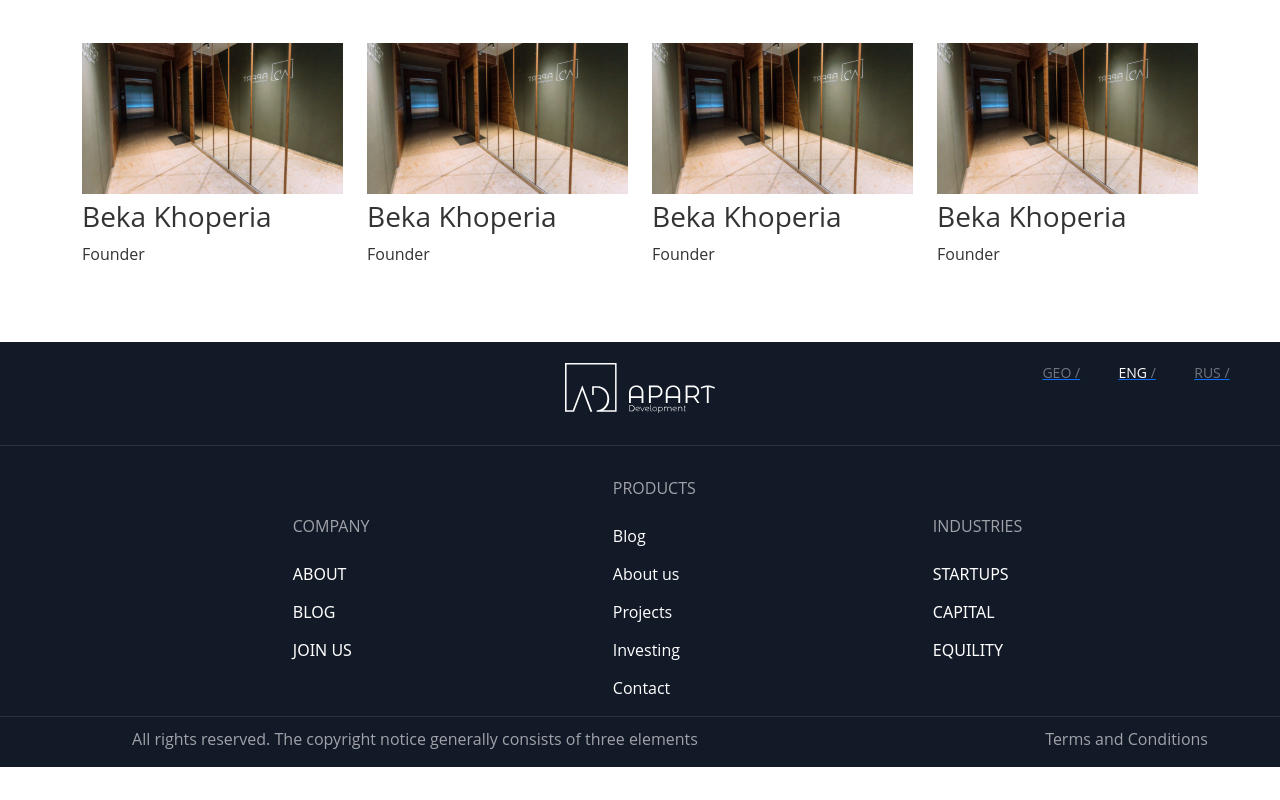
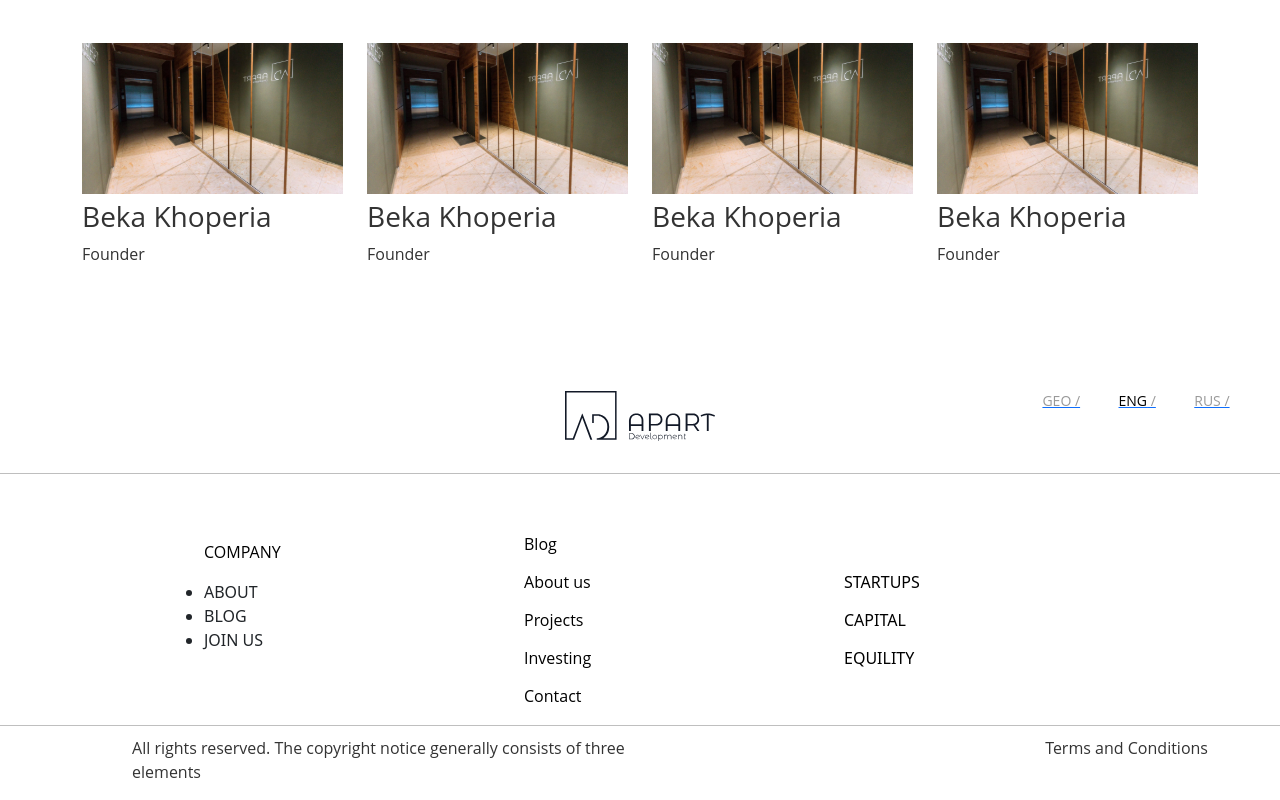
Before and after one commit to G-Apxo/Apart, a Next.js app: page /About in a window 1280 px wide. Shown: the part 1842-2642 px from the top of the page. Before the commit the page ends 2609 px from the top, so only its background shows below. Built offline with nearby package versions, Linux system fonts and the light colour scheme.

Commit message:
all updates for spandera to edit design updates

```diff
--- /dev/null
+++ b/src/components/Footer/Footer_white.js
@@ -0,0 +1,115 @@
+import React from 'react'
+import { Nav, Button,Row,Container,input,Col } from 'react-bootstrap'
+import Image from 'next/image'
+import Img from '../../../assets/logo.svg'
+import Link from "next/link";
+const path = [
+  { uid: 31, name: 'Blog', id: 2, path: 'Blog' },
+  { uid: 41, name: 'About us', id: 3, path: 'About' },
+  { uid: 51, name: 'Projects', id: 4, path: 'Projects' },
+  { uid: 51, name: 'Investing', id: 5, path: 'Investing' },
+  { uid: 61, name: 'Contact', id: 6, path: 'Contact' },
+];
+function Footer_white() {
+return (
+<div className='footer-outside-white'>
+   <Container fluid className='footer-container'>
+      <Row className='mt-5'>
+         <div className='col-lg-3'>
+         </div>
+         <div className='col-lg-6 footer-logo'>
+            <Image
+               src={Img}
+               alt="Logo"
+               />
+         </div>
+         <div className='col-lg-3'>
+            <ul className='languages'>
+               <li>
+                  <a href='#'>
+                     <p>GEO /</p>
+                  </a>
+               </li>
+               <li>
+                  <a href='#'>
+                     <p> <span className='active'>ENG</span> /</p>
+                  </a>
+               </li>
+               <li>
+                  <a href='#'>
+                     <p>RUS /</p>
+                  </a>
+               </li>
+            </ul>
+         </div>
+      </Row>
+      <Row className='footer-info footer-splitter'>
+         <div className='col-lg-3'>
+            <ul className='footer-info-ul-white-white'>
+               <p className='footer-info-title-white'>
+                  COMPANY
+               </p>
+               <li>
+                  ABOUT
+               </li>
+               <li>
+                  BLOG
+               </li>
+               <li>
+                  JOIN US
+               </li>
+            </ul>
+         </div>
+         <div className='col-lg-3'>
+            <nav>
+               <ul className='footer-info-ul-white'>
+                  <p className='footer-info-title'>
+                     PRODUCTS
+                  </p>
+                  {path.map((value) => {
+                  return (
+                  <li key={value.uid}>
+                     <Link href={value.path}>
+                     <a className="Nav__a"> {value.name} </a>
+                     </Link>
+                  </li>
+                  );
+                  })}
+               </ul>
+            </nav>
+         </div>
+         <div className='col-lg-3'>
+            <ul className='footer-info-ul-white'>
+               <p className='footer-info-title'>
+                  INDUSTRIES
+               </p>
+               <li>
+                  STARTUPS
+               </li>
+               <li>
+                  CAPITAL
+               </li>
+               <li>
+                  EQUILITY
+               </li>
+            </ul>
+         </div>
+      </Row>
+      <Row className='footer-splitter'>
+             <Col xs="6">
+             <p className='footer--terms__mod'>
+               All rights reserved. The copyright notice generally consists of three elements
+            </p>
+             </Col>
+
+             <Col xs="6" className='d-flex justify-content-end'>
+             <p className='footer--terms__terms__mod'>Terms and Conditions</p>
+             </Col>
+
+
+      </Row>
+   </Container>
+</div>
+)
+}
+export default Footer_white
--- a/src/components/Header/Header.js
+++ b/src/components/Header/Header.js
@@ -14,12 +14,13 @@ const path = [
   { uid: 51, name: 'Projects', id: 4, path: 'Projects' },
   { uid: 51, name: 'Investing', id: 5, path: 'Investing' },
   { uid: 61, name: 'Contact', id: 6, path: 'Contact' },
+  { uid: 61, name: 'SingleBlog', id: 6, path: 'SingleBlog' },
 ];
 function Header() {
   return (
     <div>
         <Head>
-        <title>Next and Bootstrap</title>
+        <title>Apart</title>
         <meta name="description" content="A demo about NextJS and Bootstrap 5" />
       </Head>
 
--- a/src/components/Layout/Layout.jsx
+++ b/src/components/Layout/Layout.jsx
@@ -1,5 +1,5 @@
 // import custom components
-import Footer from "../../components/Footer/footer";
+import Footer_white from "../../components/Footer/Footer_white";
 import Header from "../../components/Header/Header";
 export default function Layout({ children }) {
   // styles the main html tag
@@ -11,7 +11,7 @@ export default function Layout({ children }) {
         <section >{children}</section>
 
       </main>
-      <Footer />
+      <Footer_white />
     </>
   );
 }
--- a/src/components/Slider/slider.js
+++ b/src/components/Slider/slider.js
@@ -10,7 +10,7 @@ function slider() {
               <Carousel.Item>
                 <Row>
                   <Col className="col-7 justify-content-center d-flex">
-                  <Image src={Slide1} alt="banner immage" />
+                  <iframe className='iframe_height' src='https://my.spline.design/buildingsunsetcopy-732fc31677457e3f0a96ce5b13f234a9/' frameborder='0' width='100%' height='100%'></iframe>
                   </Col>
                   <Col className='col-5 d-flex align-items-center'>
                     <div className=''>
@@ -29,7 +29,7 @@ function slider() {
               <Carousel.Item>
               <Row>
                   <Col className="col-7 justify-content-center d-flex">
-                  <Image src={Slide1} alt="banner immage" />
+                  <iframe className='iframe_height' src='https://my.spline.design/buildingsunsetcopy-732fc31677457e3f0a96ce5b13f234a9/' frameborder='0' width='100%' height='100%'></iframe>
                   </Col>
                   <Col className='col-5 d-flex align-items-center'>
                     <div className=''>
@@ -48,7 +48,7 @@ function slider() {
               <Carousel.Item>
               <Row>
                   <Col className="col-7 justify-content-center d-flex">
-                  <Image src={Slide1} alt="banner immage" />
+                  <iframe className='iframe_height' src='https://my.spline.design/buildingsunsetcopy-732fc31677457e3f0a96ce5b13f234a9/' frameborder='0' width='100%' height='100%'></iframe>
                   </Col>
                   <Col className='col-5 d-flex align-items-center'>
                     <div className=''>
--- a/styles/globals.css
+++ b/styles/globals.css
@@ -9,7 +9,10 @@ body{
 }
 a:hover{text-decoration: none;}
 
+a{
+  text-align: none;
 
+}
 /* Globals type styling */
 
 h1,h2,h3,h4,h5,h6,p,label,.btn,a{
@@ -330,10 +333,10 @@ width: 100%;
   list-style: none;
 }
 .languages p {
-  color: rgba(255, 255, 255, 0.4);
+  color: rgba(0, 0, 0, 0.4);
 }
 .languages .active {
-  color: rgba(255, 255, 255, 1);
+  color: rgb(0, 0, 0);
 }
 .footer-info{
   display: flex;
@@ -357,6 +360,14 @@ width: 100%;
   color: #FFF;
   list-style: none;
   margin-bottom: 14px;
+}
+.footer-info-ul-white li {
+  color: rgb(0, 0, 0);
+  list-style: none;
+  margin-bottom: 14px;
+}
+.footer-info-title-white{
+  color: black;
 }
 .partners-container{
   margin-bottom: 60px;
@@ -501,3 +512,16 @@ a.nav-link{
   font-size: 14px;
   color: #000000;
 }
+.Nav__a{
+  color: #000 !important;
+}
+.footer-terms-white{
+  color: black;
+}
+.footer-splitter{
+  border-top: 1px solid #00000040;
+  padding-top: 10px;
+}
+.iframe_height{
+  height: 1000px;
+}
```
Also changed, not shown: pages/Investing.jsx (added, +12 -0 lines), pages/Projects.jsx (added, +12 -0 lines), pages/SingleBlog.jsx (added, +96 -0 lines), assets/singleblog.png (added).
